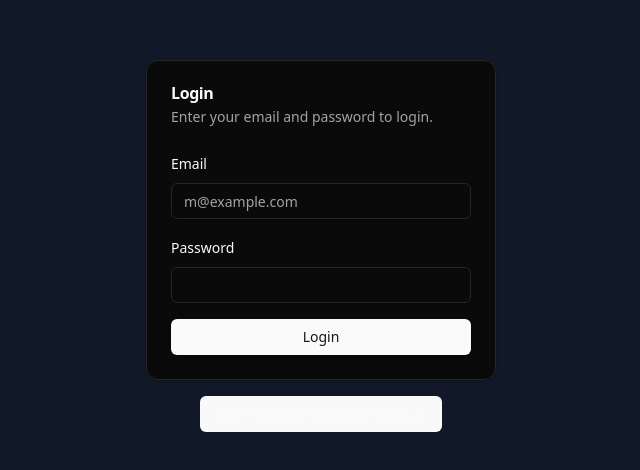
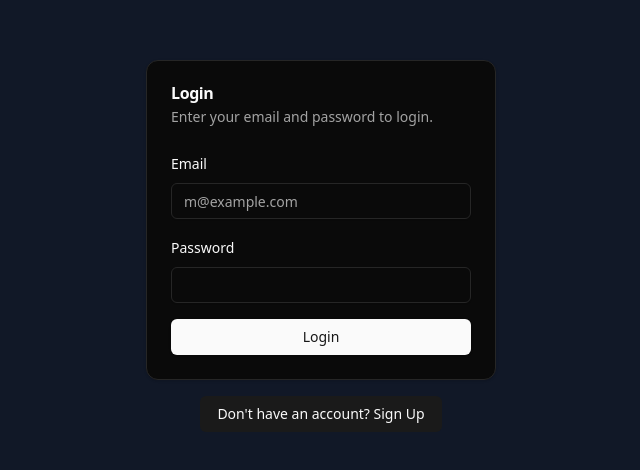
Before and after one commit to tuudug/mango, a React (Vite) app: page / in a window 1280 px wide. Shown: the part 154-624 px from the top of the page, without its empty margins (319-959 px from the left). Built offline with nearby package versions, Linux system fonts and the light colour scheme; no server answers.

Commit message:
fix dark mode stuff 2

```diff
--- a/src/index.css
+++ b/src/index.css
@@ -34,7 +34,9 @@
   line-height: 1.5;
   font-weight: 400;
 
-  color-scheme: light dark;
+  /* Explicitly set color-scheme to dark */
+  color-scheme: dark;
+  /* Keep the default dark colors here */
   color: rgba(255, 255, 255, 0.87);
   background-color: #242424;
 
@@ -84,18 +86,7 @@
   outline: 4px auto -webkit-focus-ring-color;
 }
 
-@media (prefers-color-scheme: light) {
-  :root {
-    color: #213547;
-    background-color: #ffffff;
-  }
-  a:hover {
-    color: #747bff;
-  }
-  button {
-    background-color: #f9f9f9;
-  }
-}
+/* Removed the @media (prefers-color-scheme: light) block */
 
 /* Add this for the loading bar animation */
 @keyframes loading-bar {
@@ -132,6 +123,7 @@
 
 
 @layer base {
+  /* Light theme variables (kept for reference, but .dark overrides) */
   :root {
     --background: 0 0% 100%;
     --foreground: 0 0% 3.9%;
@@ -159,6 +151,7 @@
     --chart-5: 27 87% 67%;
     --radius: 0.5rem;
   }
+  /* Dark theme variables */
   .dark {
     --background: 0 0% 3.9%;
     --foreground: 0 0% 98%;
```
